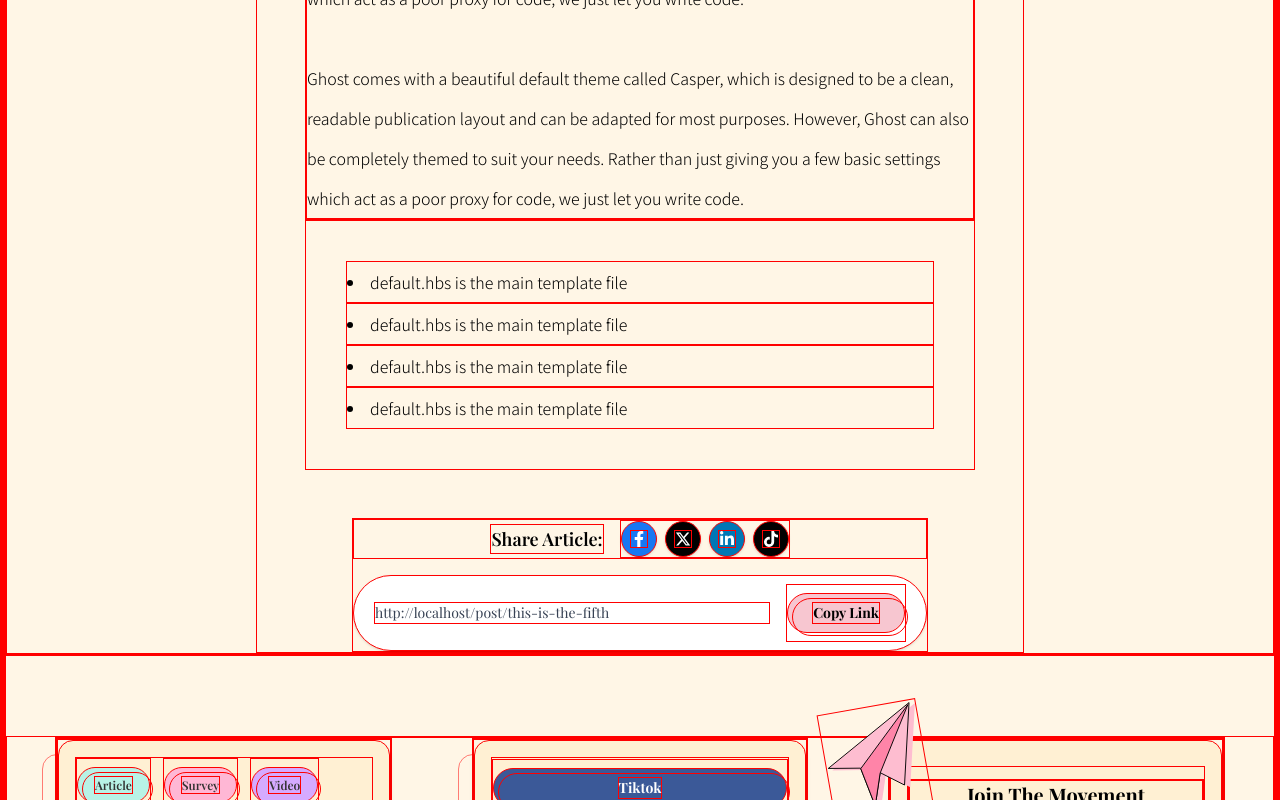
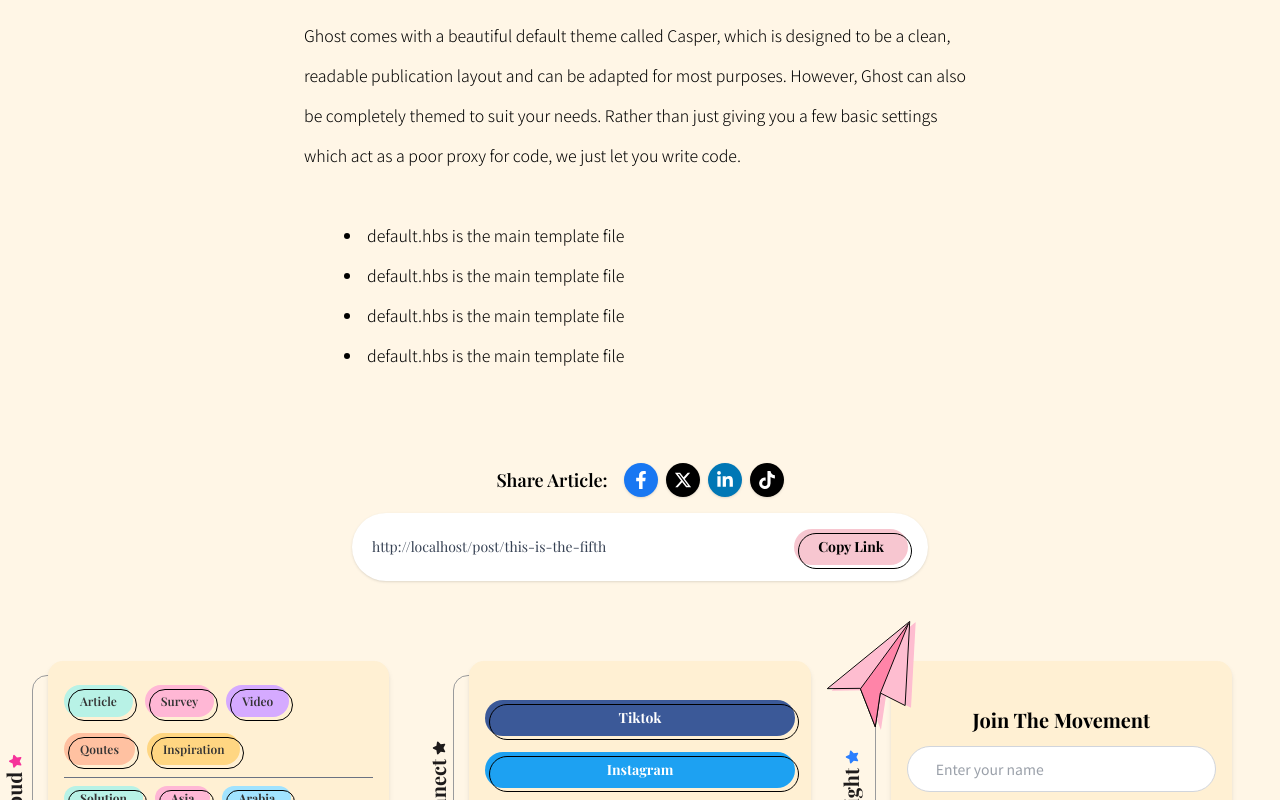
Before and after one commit to Olawoyin1/sosioloji, a React (Vite) app: page /post/this-is-the-fifth in a window 1280 px wide. Shown: the part 1976-2776 px from the top of the page. Built offline with nearby package versions, Linux system fonts and the light colour scheme; a web font is replaced by a local one.

Commit message:
image full screen eith [adding

```diff
--- a/src/App.css
+++ b/src/App.css
@@ -2,7 +2,7 @@
 
 
 *{
-    border: 1px solid red;
+    /* border: 1px solid red; */
 }
 
 body{
--- a/src/blog/ImageGallery.tsx
+++ b/src/blog/ImageGallery.tsx
@@ -1,145 +1,3 @@
-
-// // import { useState, useEffect } from "react";
-// // import { motion, AnimatePresence } from "framer-motion";
-
-// // const images = [
-// //   "../../Images/car.webp",
-// //   "../../Images/card.webp",
-// //   "../../Images/card-image-4-D7xxZtUD.webp",
-// // ];
-
-// // const ImageGallery = () => {
-// //   const [selectedImage, setSelectedImage] = useState<string | null>(null);
-
-// //   // ESC to close
-// //   useEffect(() => {
-// //     const handleKeyDown = (e: KeyboardEvent) => {
-// //       if (e.key === "Escape") setSelectedImage(null);
-// //     };
-// //     window.addEventListener("keydown", handleKeyDown);
-// //     return () => window.removeEventListener("keydown", handleKeyDown);
-// //   }, []);
-
-// //   return (
-// //     <div className="w-full max-w-6xl mx-auto mt-9 px-4">
-// //       {/* Image Grid */}
-// //       <div className="grid grid-cols-1 sm:grid-cols-2 md:grid-cols-3 gap-4">
-// //         {images.map((src, index) => (
-// //           <img
-// //             key={index}
-// //             src={src}
-// //             alt={`Gallery ${index}`}
-// //             onClick={() => setSelectedImage(src)}
-// //             className="w-full h-60 object-cover rounded-lg cursor-pointer shadow transition-shadow duration-300 hover:shadow-2xl"
-// //           />
-// //         ))}
-// //       </div>
-
-// //       {/* Fullscreen View */}
-// //       <AnimatePresence>
-// //         {selectedImage && (
-// //           <motion.div
-// //             key="overlay"
-// //             initial={{ opacity: 0 }}
-// //             animate={{ opacity: 1 }}
-// //             exit={{ opacity: 0 }}
-// //             onClick={() => setSelectedImage(null)}
-// //             className="fixed inset-0 bg-black/80 flex items-center justify-center z-50"
-// //           >
-// //             <motion.img
-// //               key="zoomed"
-// //               src={selectedImage}
-// //               initial={{ scale: 0.8, opacity: 0 }}
-// //               animate={{ scale: 1, opacity: 1 }}
-// //               exit={{ scale: 0.8, opacity: 0 }}
-// //               transition={{ duration: 0.3 }}
-// //               className="max-w-full max-h-full object-contain rounded-lg shadow-lg"
-// //               onClick={(e) => e.stopPropagation()}
-// //             />
-// //           </motion.div>
-// //         )}
-// //       </AnimatePresence>
-// //     </div>
-// //   );
-// // };
-
-// // export default ImageGallery;
-
-
-// import { useState, useEffect } from "react";
-// import { motion, AnimatePresence } from "framer-motion";
-
-// const images = [
-//   "../../Images/car.webp",
-//   "../../Images/card.webp",
-//   "../../Images/card-image-4-D7xxZtUD.webp",
-// ];
-
-// const ImageGallery = () => {
-//   const [selectedImage, setSelectedImage] = useState<string | null>(null);
-
-//   // Close on ESC
-//   useEffect(() => {
-//     const handleKeyDown = (e: KeyboardEvent) => {
-//       if (e.key === "Escape") setSelectedImage(null);
-//     };
-//     window.addEventListener("keydown", handleKeyDown);
-//     return () => window.removeEventListener("keydown", handleKeyDown);
-//   }, []);
-
-//   return (
-//     <div className="w-full max-w-6xl mx-auto mt-9 relative">
-//       {/* Image Grid */}
-//       <div className="grid grid-cols-1 sm:grid-cols-2 md:grid-cols-3 gap-6">
-//         {images.map((src, index) => (
-//           <img
-//             key={index}
-//             src={src}
-//             alt={`Gallery ${index}`}
-//             onClick={() => setSelectedImage(src)}
-//             className="w-full h-60 object-cover rounded-lg cursor-pointer shadow transition-shadow duration-300 hover:shadow-2xl"
-//           />
-//         ))}
-//       </div>
-
-//       {/* Caption at Bottom Right of Gallery */}
-//       <div className="absolute -bottom-8 right-0 text-sm text-gray-500">
-//         Example caption
-//       </div>
-
-//       {/* Zoomed Fullscreen View */}
-//       <AnimatePresence>
-//         {selectedImage && (
-//           <motion.div
-//             key="overlay"
-//             initial={{ opacity: 0 }}
-//             animate={{ opacity: 1 }}
-//             exit={{ opacity: 0 }}
-//             onClick={() => setSelectedImage(null)}
-//             className="fixed inset-0 bg-black/80 flex items-center justify-center z-50"
-//           >
-//             <motion.img
-//               key="zoomed"
-//               src={selectedImage}
-//               initial={{ scale: 0.8, opacity: 0 }}
-//               animate={{ scale: 1, opacity: 1 }}
-//               exit={{ scale: 0.8, opacity: 0 }}
-//               transition={{ duration: 0.3 }}
-//               className="max-w-full max-h-full object-contain rounded-lg shadow-lg"
-//               onClick={(e) => e.stopPropagation()}
-//             />
-//           </motion.div>
-//         )}
-//       </AnimatePresence>
-//     </div>
-//   );
-// };
-
-// export default ImageGallery;
-
-
-
-
 import { useState, useEffect } from "react";
 import { motion, AnimatePresence } from "framer-motion";
 
@@ -190,7 +48,7 @@
             animate={{ opacity: 1 }}
             exit={{ opacity: 0 }}
             onClick={() => setSelectedImage(null)}
-            className="fixed inset-0 bg-black/80 flex items-center justify-center z-50"
+            className="fixed inset-0 bg-black/80 px-5 flex items-center justify-center z-50"
           >
             <motion.img
               key="zoomed"
```
